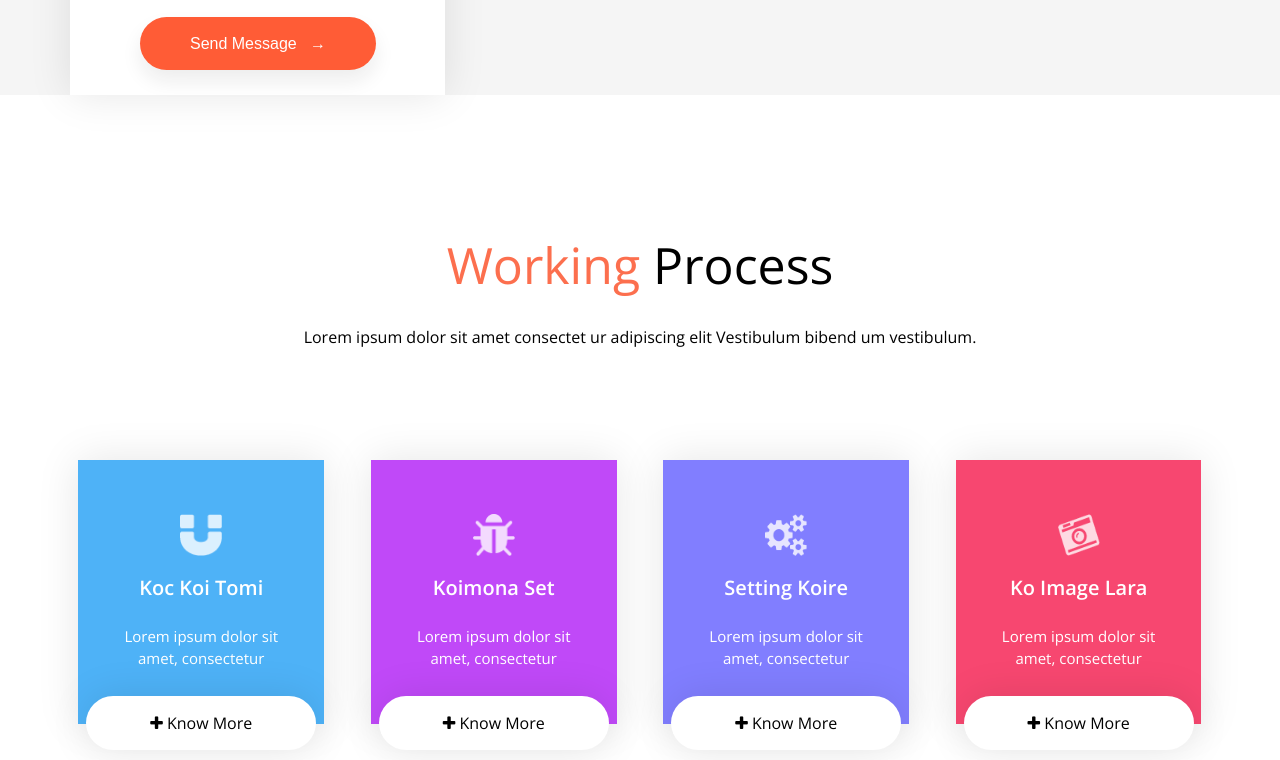
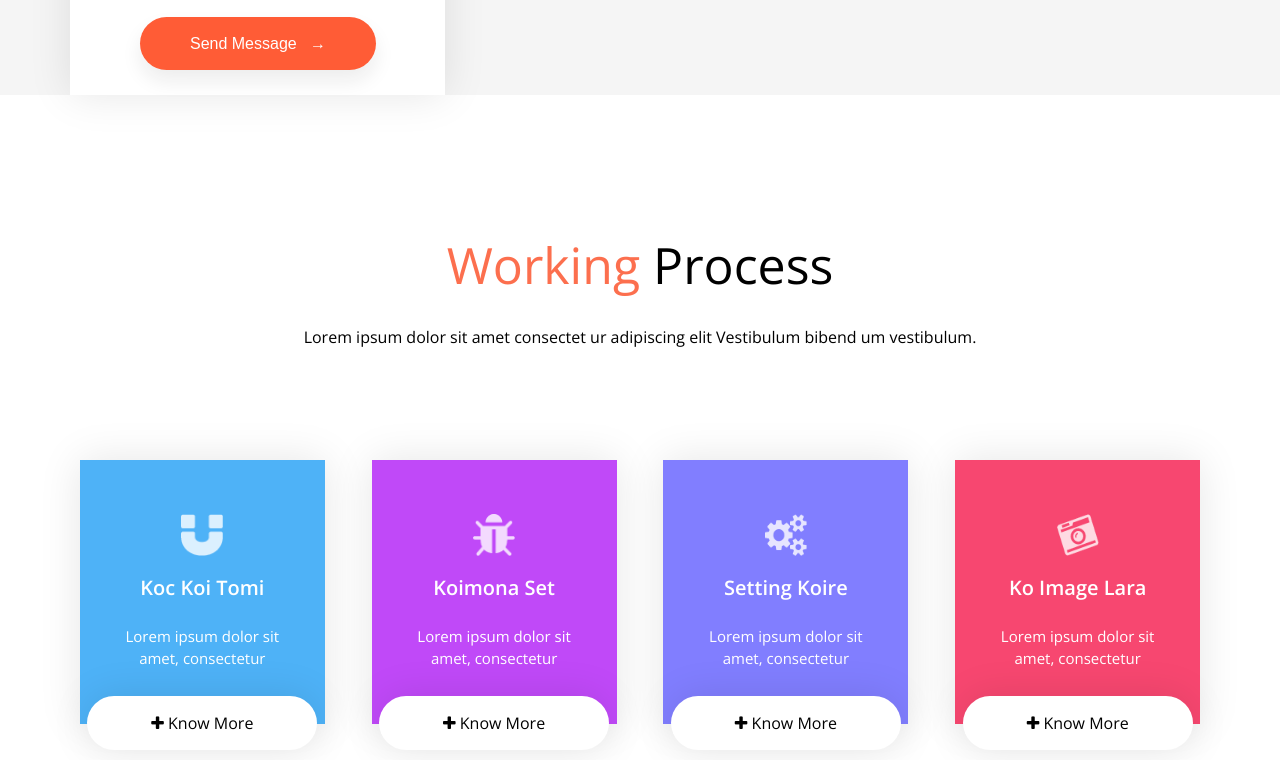
Before and after one commit to dgtal-cat/Smart-Agency-Landing-Page, a plain HTML site: page index.html in a window 1280 px wide. Shown: the part 840-1600 px from the top of the page. Drawn offline with nearby package versions, Linux system fonts and the light colour scheme.

Commit message:
added some adaptive features
fixed number of styles to make whole layout more adaptive, but there are still some issues in "swp" block. Just need to add some "@media" styles.

```diff
--- a/css/main.css
+++ b/css/main.css
@@ -18,7 +18,8 @@ body {
 /* -------------- WRAPPER -------------- */
 
 .content-wrapper {
-	width: 1170px;
+	width: 100%;
+	max-width: 1170px;
 	margin: 0 auto;
 }
 
@@ -238,13 +239,20 @@ li.main-menu-active a, .main-menu li a:hover {
 	box-shadow: 0px 11px 20px 0px rgba(20, 20, 21, 0.08);
 }
 
+.wp-blocks {
+	width: 100%;
+	margin-bottom: 100px;
+	text-align: center;
+}
+
 .wp-single-block {
 	display: inline-block;
-	width: 21%;
+	width: 245px;
 	margin: 0 2% 0 2%;
 	text-align: center;
 	box-shadow: 0px 0px 40px rgba(0, 0, 0, 0.1);
 	height: 264px;
+	margin-bottom: 55px;
 }
 
 .wp-single-block:hover {
@@ -314,10 +322,6 @@ li.main-menu-active a, .main-menu li a:hover {
 	padding: 27px;
 	color: #fff;
 	line-height: 22px;
-}
-
-.wp-blocks {
-	margin-bottom: 155px;
 }
 
 .fw-galery {
```
